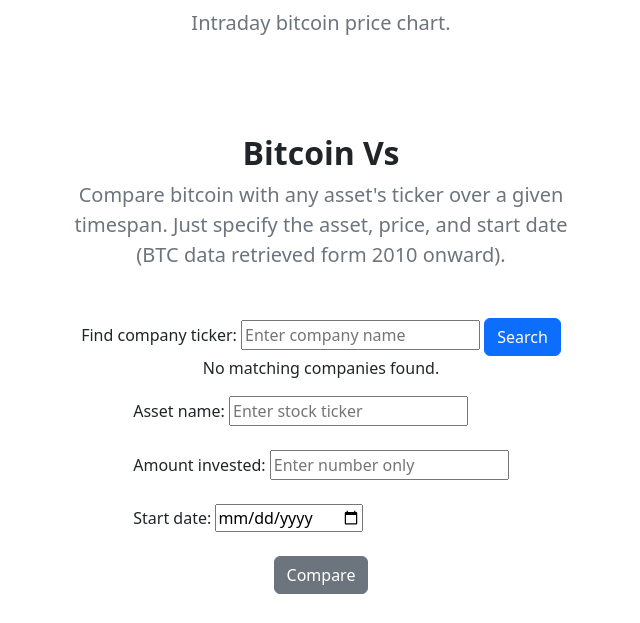
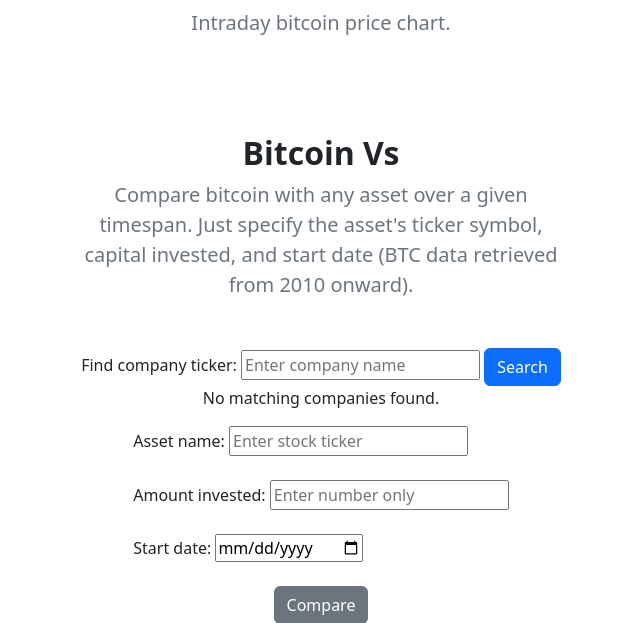
Before and after one commit to JGGHalfhide/BitcoinVS, a Flask app: page / in a window 1280 px wide. Shown: the part 697-1320 px from the top of the page, without its empty margins (319-959 px from the left). Run offline with Flask 3, Linux system fonts and the light colour scheme; some libraries are stand-ins or nearby versions.

Commit message:
edit Bitcoin VS description section

```diff
--- a/templates/index.html
+++ b/templates/index.html
@@ -77,7 +77,7 @@
                         <div class="col-lg-8 col-xl-6">
                             <div class="text-center">
                                 <h2 class="fw-bolder">Bitcoin Vs</h2>
-                                <p class="lead fw-normal text-muted mb-5">Compare bitcoin with any asset's ticker over a given timespan. Just specify the asset, price, and start date (BTC data retrieved form 2010 onward).</p>
+                                <p class="lead fw-normal text-muted mb-5">Compare bitcoin with any asset over a given timespan. Just specify the asset's ticker symbol, capital invested, and start date (BTC data retrieved from 2010 onward).</p>
                             </div>
                         </div>
                     </div>
@@ -94,7 +94,7 @@
     {% if search_results %}
         <ul>
             {% for result in search_results %}
-                <li>{{ result["Company Name"] }} ({{ result["Ticker"] }})</li>
+                <li>{{ result["Company Name"] }} , ticker={{ result["Ticker"] }}</li>
             {% endfor %}
         </ul>
     {% else %}
```
